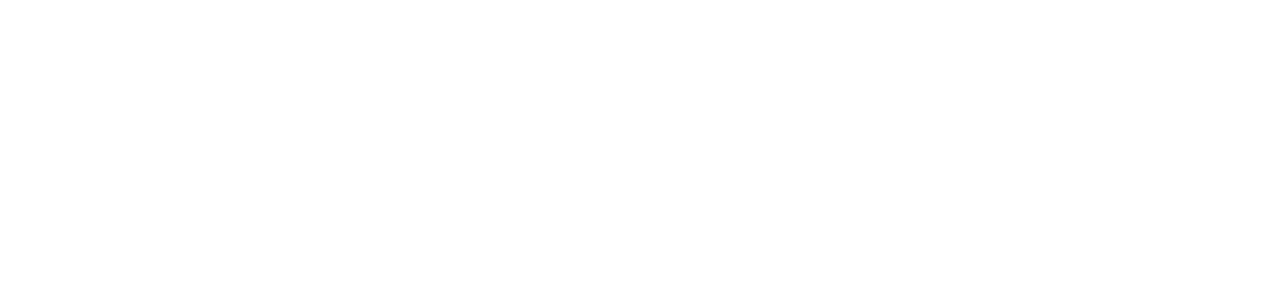
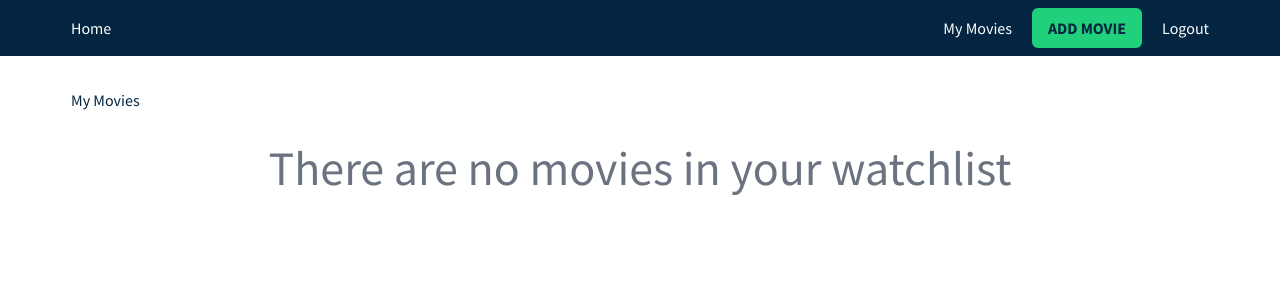
Before and after one commit to IgnacioVelaz/Moviehub-client, a React (Vite) app: page /mymovies in a window 1280 px wide. Before the commit this address had no page. Shown: the top 300 px of the page. Built offline with nearby package versions, Linux system fonts and the light colour scheme.

Commit message:
feat: add: my movies page and remove moviefromwatchlist function

```diff
--- /dev/null
+++ b/src/components/MovieCard.tsx
@@ -0,0 +1,29 @@
+import { FC } from "react";
+import { MovieInterface } from "../interfaces/MovieInterface";
+import MovieControls from "./MovieControls";
+
+type MovieCardProps = {
+  movie: MovieInterface;
+  type: "watchlist" | "watched";
+};
+
+const MovieCard: FC<MovieCardProps> = ({ movie, type }) => {
+  console.log(type);
+  return (
+    <div className="w-full rounded-md overflow-hidden relative group">
+      <div className="absolute top-0 left-0 w-full h-full border-2 border-solid border-transparent transition-all group-hover:border-secondary"></div>
+      {movie.poster_path ? (
+        <img
+          src={`https://themoviedb.org/t/p/w200${movie.poster_path}`}
+          alt={`${movie.title} Poster`}
+          className="w-full h-auto bg-[#dbdada] rounded-md mr-4 text-transparent"
+        />
+      ) : (
+        <div className="w-20 h-auto bg-[#dbdada] rounded-md mr-4 text-transparent"></div>
+      )}
+
+      <MovieControls movie={movie} type={type} />
+    </div>
+  );
+};
+export default MovieCard;
--- /dev/null
+++ b/src/components/MovieControls.tsx
@@ -0,0 +1,27 @@
+import { FaEye } from "react-icons/fa";
+import { IoCloseSharp } from "react-icons/io5";
+import { MovieInterface } from "../interfaces/MovieInterface";
+import { FC } from "react";
+
+type MovieControlsProps = {
+  movie: MovieInterface;
+  type: "watchlist" | "watched";
+};
+
+const MovieControls: FC<MovieControlsProps> = ({ movie, type }) => {
+  console.log(movie, type);
+  return (
+    <div className="absolute bottom-5 inline left-1/2 -translate-x-1/2 bg-black/50 rounded-md p-1 border border-white/60 opacity-0 transition-all group-hover:opacity-100">
+      <>
+        <button className="text-white text-xl p-1 transition-all hover:text-secondary hover:cursor-pointer">
+          <FaEye />
+        </button>
+
+        <button className="text-white text-xl p-1 transition-all hover:text-secondary hover:cursor-pointer">
+          <IoCloseSharp />
+        </button>
+      </>
+    </div>
+  );
+};
+export default MovieControls;
--- a/src/contexts/MoviesContext.tsx
+++ b/src/contexts/MoviesContext.tsx
@@ -5,12 +5,14 @@
   watchlist: MovieInterface[];
   watched: MovieInterface[];
   addMovieToWatchList: (movie: MovieInterface) => void;
+  removeMovieFromWatchList: (id: string) => void;
 };
 
 export const initialState = {
   watchlist: [],
   watched: [],
   addMovieToWatchList: () => {},
+  removeMovieFromWatchList: () => {},
 };
 
 export const MoviesContext = createContext<MoviesContextType>(initialState);
--- a/src/contexts/MoviesProvider.tsx
+++ b/src/contexts/MoviesProvider.tsx
@@ -14,12 +14,17 @@
     dispatch({ type: "ADD_MOVIE_TO_WATCHLIST", payload: movie });
   };
 
+  const removeMovieFromWatchList = (id: string) => {
+    dispatch({ type: "REMOVE_MOVIE_FROM_WATCHLIST", payload: id });
+  };
+
   return (
     <MoviesContext.Provider
       value={{
         watchlist: state.watchlist,
         watched: state.watched,
         addMovieToWatchList: addMovieToWatchList,
+        removeMovieFromWatchList: removeMovieFromWatchList,
       }}
     >
       {children}
--- a/src/contexts/MoviesReducer.tsx
+++ b/src/contexts/MoviesReducer.tsx
@@ -1,3 +1,5 @@
+import { MovieInterface } from "../interfaces/MovieInterface";
+
 export const MoviesReducer = (state: any, action: any) => {
   switch (action.type) {
     case "ADD_MOVIE_TO_WATCHLIST":
@@ -5,6 +7,13 @@
         ...state,
         watchlist: [action.payload, ...state.watchlist],
       };
+    case "REMOVE_MOVIE_FROM_WATCHLIST":
+      return {
+        ...state,
+        watchlist: state.watchlist.filter(
+          (movie: MovieInterface) => movie.id !== action.payload
+        ),
+      };
     default:
       return state;
   }
--- a/src/pages/MyMovies.tsx
+++ b/src/pages/MyMovies.tsx
@@ -1,4 +1,30 @@
+import { useContext } from "react";
+import { MoviesContext } from "../contexts/MoviesContext";
+import Container from "../components/Container";
+import MovieCard from "../components/MovieCard";
+
 const MyMovies = () => {
-  return <h1 className="text-6xl">myMovies</h1>;
+  const { watchlist } = useContext(MoviesContext);
+
+  return (
+    <div className="p-8">
+      <Container>
+        <div className="flex items-center justify-between mb-8">
+          <h1 className="text-primary">My Movies</h1>
+        </div>
+        {watchlist.length > 0 ? (
+          <div className="grid grid-cols-3 gap-8 md:grid-cols-4 lg:grid-cols-5">
+            {watchlist.map((movie) => (
+              <MovieCard movie={movie} type={"watchlist"} />
+            ))}
+          </div>
+        ) : (
+          <h2 className="text-gray-500 text-5xl text-center">
+            There are no movies in your watchlist
+          </h2>
+        )}
+      </Container>
+    </div>
+  );
 };
 export default MyMovies;
--- a/src/routes/RouterPaths.routes.tsx
+++ b/src/routes/RouterPaths.routes.tsx
@@ -9,7 +9,7 @@
     <BrowserRouter>
       <Routes>
         <Route element={<MainLayout />}>
-          <Route path="/" element={<MyMovies />} />
+          <Route path="/mymovies" element={<MyMovies />} />
           <Route path="/add" element={<AddMovie />} />
         </Route>
       </Routes>
```
